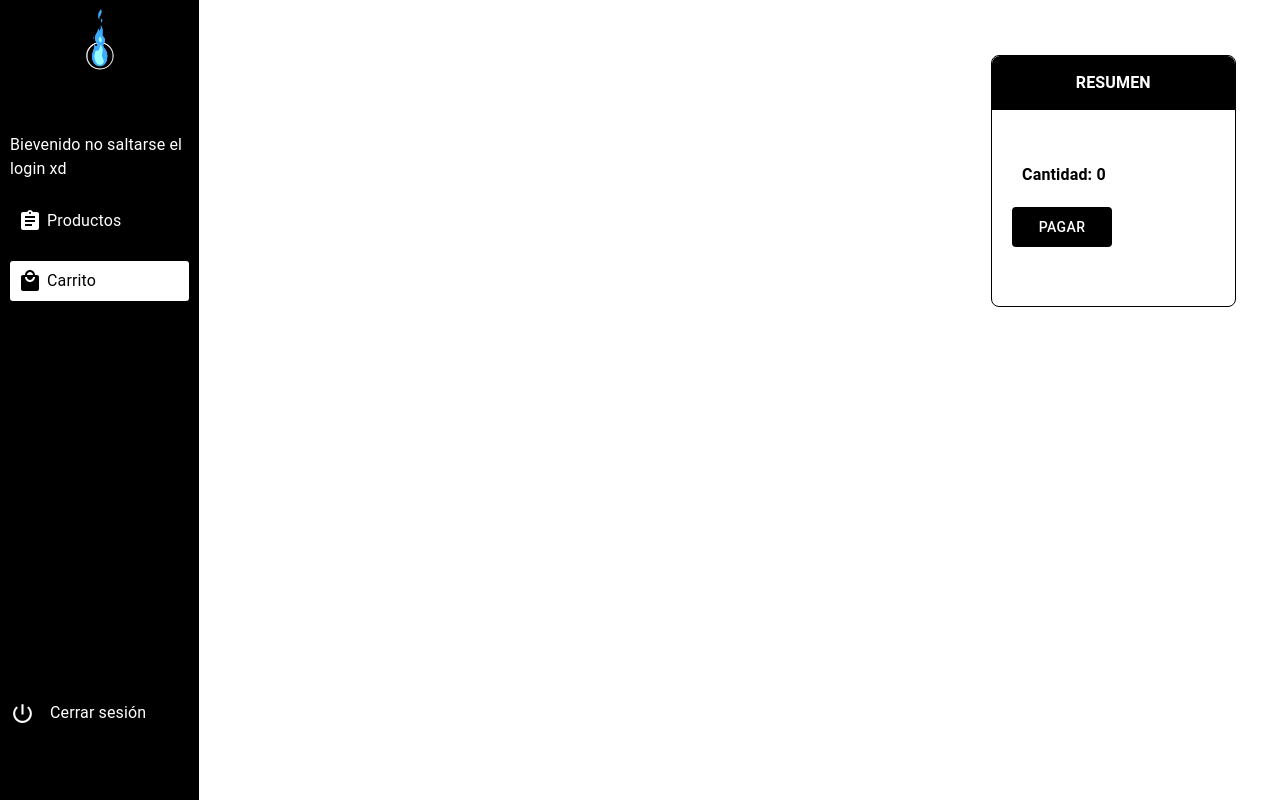
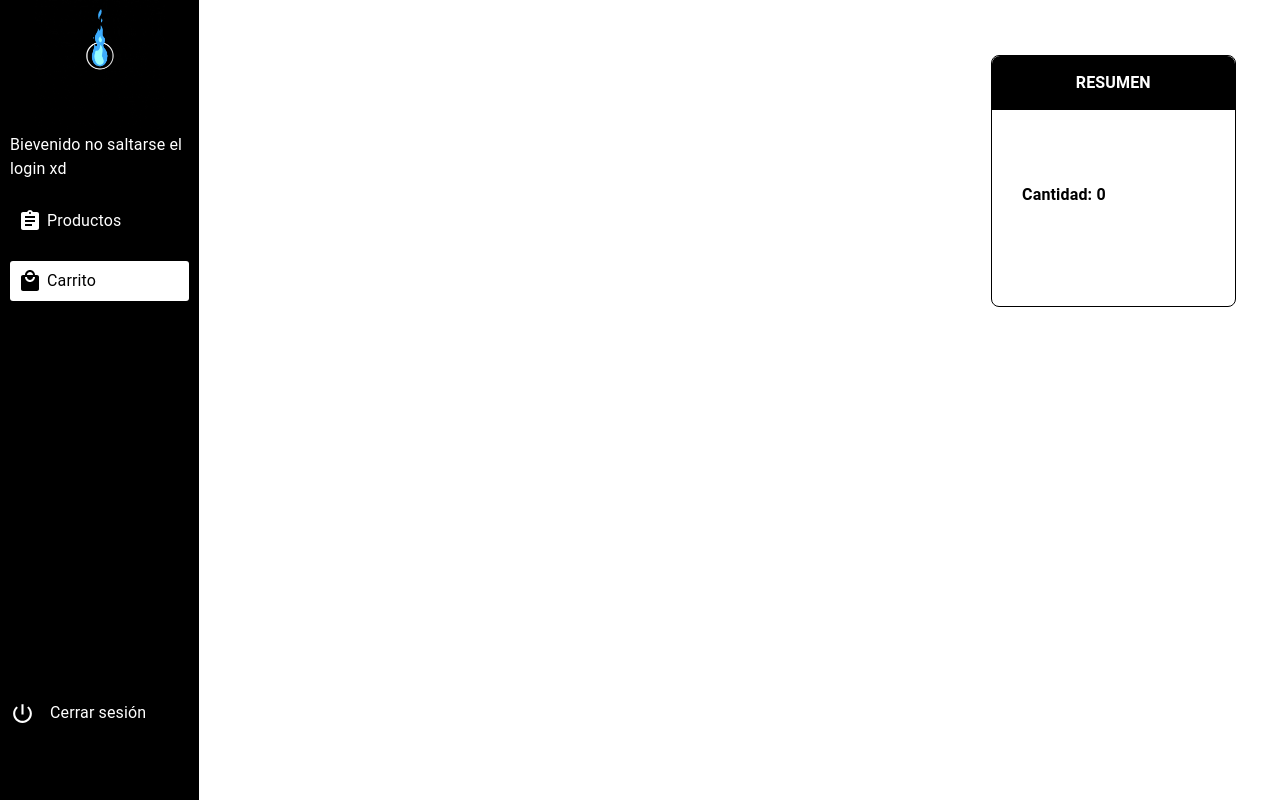
Before and after one commit to alfredoporto/karakura-comics, a React (Create React App) app: page /shopping in a window 1280 px wide. Built offline with nearby package versions, Linux system fonts and the light colour scheme.

Commit message:
feat(Shopping): add total sum

```diff
--- a/src/App.js
+++ b/src/App.js
@@ -12,12 +12,10 @@ const App = () => {
   const providerUser = useMemo(() => ({ user, setUser }), [user, setUser]);
 
   const addProducts = (item) => {
-    console.log("addProducts", shopping);
     setShopping((currentShopping) => [...currentShopping, item]);
   };
 
   const removeProducts = (item) => {
-    console.log("removeProducts", shopping);
     setShopping((currentShopping) => currentShopping.filter((element) => element.id !== item.id));
   };
 
--- a/src/components/Cart/index.jsx
+++ b/src/components/Cart/index.jsx
@@ -1,32 +1,40 @@
-import { useContext } from 'react';
-import Typography from '@material-ui/core/Typography';
-import IconButton from '@material-ui/core/IconButton';
-import Box from '@material-ui/core/Box';
-import Button from '@material-ui/core/Button';
-import Grid from '@material-ui/core/Grid';
-import Divider from '@material-ui/core/Divider';
-import DeleteOutlineOutlinedIcon from '@material-ui/icons/DeleteOutlineOutlined';
-import useStyles from './styles';
-import { shoppingContext } from '../../hook/shopping';
+import { useContext, useState, useEffect } from "react";
+import Typography from "@material-ui/core/Typography";
+import IconButton from "@material-ui/core/IconButton";
+import Box from "@material-ui/core/Box";
+import Button from "@material-ui/core/Button";
+import Grid from "@material-ui/core/Grid";
+import Divider from "@material-ui/core/Divider";
+import DeleteOutlineOutlinedIcon from "@material-ui/icons/DeleteOutlineOutlined";
+import useStyles from "./styles";
+import { shoppingContext } from "../../hook/shopping";
 
 export default function ShoppingCar() {
     const classes = useStyles();
     const { shopping, removeProducts } = useContext(shoppingContext);
+    const [total, setTotal] = useState(0);
 
-    console.log(shopping);
-
-    const getTotal = () => shopping.reduce((a, b) => a.price + b.price);
+    useEffect(() => {
+        let suma = 0;
+        if (shopping.length > 1)
+            suma = shopping.reduce((a, b) => a.price + b.price);
+        else if (shopping.length === 1) suma = shopping[0].price;
+        else suma = 0;
+        setTotal(suma);
+    }, [shopping]);
 
     return (
         <Grid item xs={11} className={classes.root}>
-            <Grid container justifyContent='space-between'>
+            <Grid container justifyContent="space-between">
                 <Grid item xs={8}>
-                    {shopping.map((item, index) =>
-                        <Grid container justifyContent='space-between' key={index}>
+                    {shopping.map((item, index) => (
+                        <Grid container justifyContent="space-between" key={index}>
                             <Grid item xs={7}>
-                                {index === 0 && <Typography className={classes.label}>Producto</Typography>}
-                                <Box display='flex' alignItems='center'>
-                                    <img src={item.image} height='100px' width='100px' />
+                                {index === 0 && (
+                                    <Typography className={classes.label}>Producto</Typography>
+                                )}
+                                <Box display="flex" alignItems="center">
+                                    <img src={item.image} height="100px" width="100px" />
                                     <Box ml={2}>
                                         <Typography>{item.name}</Typography>
                                         <Typography>{item.editorial}</Typography>
@@ -34,11 +42,21 @@ export default function ShoppingCar() {
                                 </Box>
                             </Grid>
                             <Grid item xs={2}>
-                                {index === 0 && <Typography align='center' className={classes.label}>Precio</Typography>}
-                                <Box className={classes.celda}><Typography align='center'>{item.price}</Typography></Box>
+                                {index === 0 && (
+                                    <Typography align="center" className={classes.label}>
+                                        Precio
+                                    </Typography>
+                                )}
+                                <Box className={classes.celda}>
+                                    <Typography align="center">{item.price}</Typography>
+                                </Box>
                             </Grid>
                             <Grid item xs={2}>
-                                {index === 0 && <Typography align='center' className={classes.label}>Accion</Typography>}
+                                {index === 0 && (
+                                    <Typography align="center" className={classes.label}>
+                                        Accion
+                                    </Typography>
+                                )}
                                 <Box className={classes.celda}>
                                     <IconButton onClick={() => removeProducts(item)}>
                                         <DeleteOutlineOutlinedIcon className={classes.icon} />
@@ -47,7 +65,7 @@ export default function ShoppingCar() {
                             </Grid>
                             <Divider className={classes.divider} />
                         </Grid>
-                    )}
+                    ))}
                 </Grid>
                 <Grid item xs={3}>
                     <Box className={classes.card}>
@@ -55,13 +73,22 @@ export default function ShoppingCar() {
                             <Typography className={classes.labelHeader}>RESUMEN</Typography>
                         </Box>
                         <Box className={classes.container}>
-                            <Typography className={classes.labelContainer}>Cantidad: {shopping.length}</Typography>
-                            {/* <Typography className={classes.labelContainer}>Total S/. : {getTotal()}</Typography> */}
-                            <Box display='flex'><Button className={classes.btn}>PAGAR</Button></Box>
+                            <Typography className={classes.labelContainer}>
+                                Cantidad: {shopping.length}
+                            </Typography>
+                            {total > 0 && (
+                                <Typography className={classes.labelContainer}>
+                                    Total S/. : {total}
+                                </Typography>
+                            )}
+                            {total > 0 &&
+                                <Box display="flex" justifyContent='center' alignItems='center'>
+                                    <Button className={classes.btn}>PAGAR</Button>
+                                </Box>}
                         </Box>
                     </Box>
                 </Grid>
             </Grid>
         </Grid>
-    )
+    );
 }
--- a/src/components/Product/Product.jsx
+++ b/src/components/Product/Product.jsx
@@ -19,7 +19,6 @@ const Product = ({ product }) => {
     };
 
     const handleShop = (producto) => {
-        console.log(shop);
         if (shop)
             removeProducts(producto);
         else
--- a/src/components/Sidebar/index.jsx
+++ b/src/components/Sidebar/index.jsx
@@ -13,10 +13,6 @@ export default function Sidebar() {
     const { pathname } = useLocation();
     const { user, setUser } = useContext(userContext);
     const classes = useStyles();
-
-
-    console.log(pathname);
-    console.log(user);
 
     return (
         <Box className={classes.root}>
--- a/src/pages/Products/index.jsx
+++ b/src/pages/Products/index.jsx
@@ -17,7 +17,6 @@ const Products = () => {
         async function getArrayProducts() {
             try {
                 const response = await getProducts();
-                console.log(response);
                 setProductos(response);
             } catch (error) {
                 setProductos([]);
```
